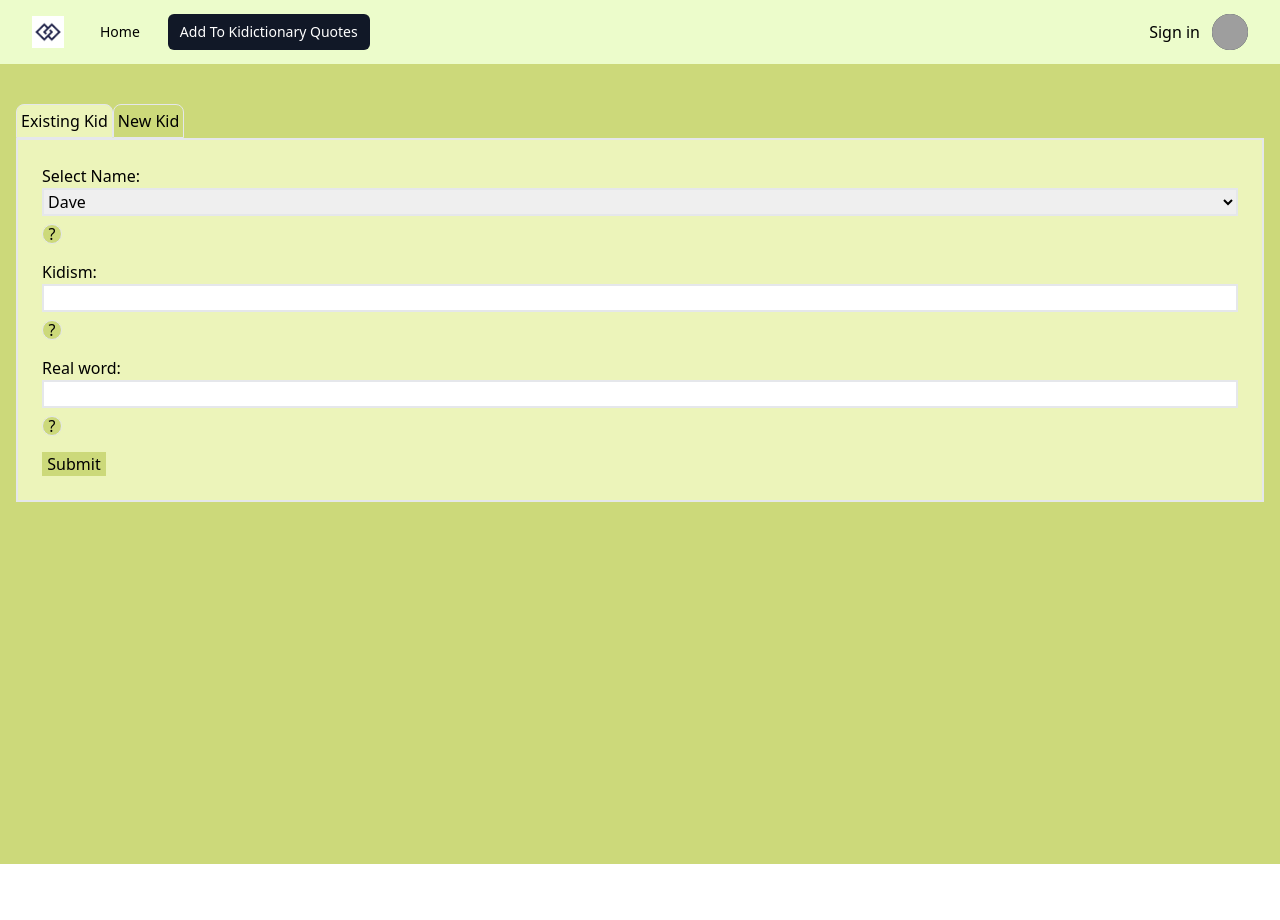
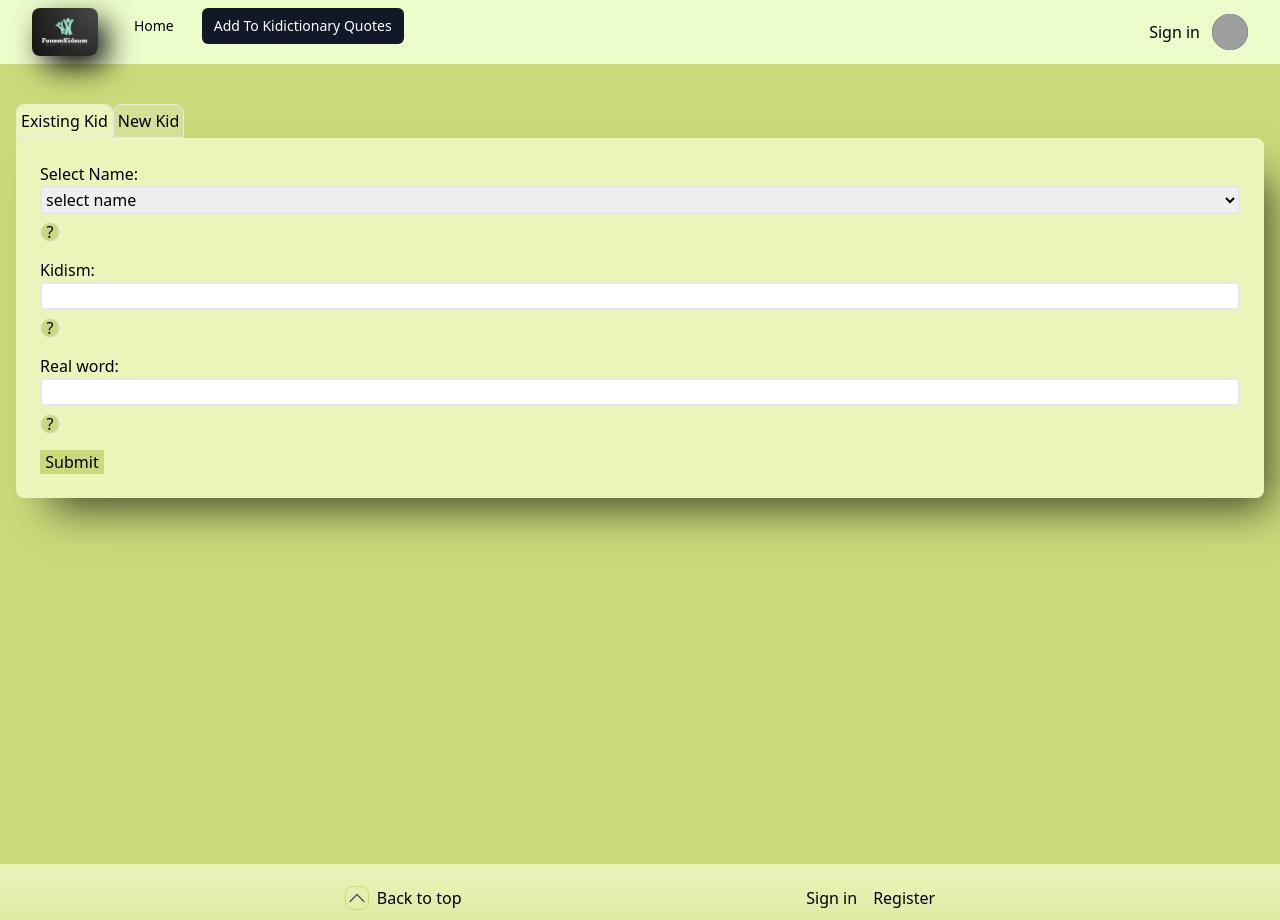
Before and after one commit to Gazdean/Funem-Kidsum-Lorem-Ipsum, a React (Vite) app: page /add-to-kidictionary-kuotes in a window 1280 px wide. Shown: the top 920 px of the page. Before the commit the page ends 864 px from the top, so only its background shows below. Built offline with nearby package versions, Linux system fonts and the light colour scheme; grey boxes are pictures that could not be loaded.

Commit message:
basic footer content and styling

```diff
--- a/package.json
+++ b/package.json
@@ -16,7 +16,8 @@
     "react": "^18.3.1",
     "react-dom": "^18.3.1",
     "react-hook-form": "^7.53.0",
-    "react-router-dom": "^6.26.1"
+    "react-router-dom": "^6.26.1",
+    "react-router-hash-link": "^2.4.3"
   },
   "devDependencies": {
     "@babel/preset-env": "^7.25.4",
--- a/src/App.jsx
+++ b/src/App.jsx
@@ -2,11 +2,13 @@ import './App.css'
 import Landing from './pages/Landing'
 import Navbar from './components/Navbar'
 import { Route, Routes } from 'react-router'
+
 import AddToKidictionaryKuotes from './pages/AddToKidictionaryKuotes'
 import SignIn from './pages/SIgnIn'
 import Profile from './pages/Profile'
-import SignUp from './pages/SignUp'
+import Register from './pages/Register'
 import GetPlaceholderText from './pages/GetPlaceholderText'
+import Footer from './components/footer'
 
 
 export default function App() {
@@ -19,9 +21,10 @@ export default function App() {
         <Route path='/add-to-kidictionary-kuotes' element={<AddToKidictionaryKuotes />}/>
         <Route path='/get-place-holder-text' element={<GetPlaceholderText />}/>
         <Route path='/sign-in' element={<SignIn />}/>
-        <Route path='/sign-up' element={<SignUp />}/>
+        <Route path='/register' element={<Register />}/>
         <Route path='/profile' element={<Profile />}/>
       </Routes>
+      <Footer />
     </div>
   )
 }
--- a/src/components/AddButton.jsx
+++ b/src/components/AddButton.jsx
@@ -1,9 +1,11 @@
 import React from 'react';
 
 export default function AddButton({ newPerson, setNewPerson, isNewPersonButton }) {
+  const buttonClass = newPerson === isNewPersonButton ? 'bg-second' : 'bg-third';
+
   return (
     <button
-      className={`bg-${newPerson === isNewPersonButton ? 'second' : 'third'} border p-1 rounded-t-lg w-auto`}
+      className={`${buttonClass} border p-1 rounded-t-lg w-auto`}
       onClick={() => setNewPerson(isNewPersonButton)}
       type="button"
     >
--- /dev/null
+++ b/src/components/Footer.jsx
@@ -0,0 +1,53 @@
+import React from "react";
+import { ChevronUpIcon } from "@heroicons/react/24/outline";
+
+import logo from "../assets/images/logo.png";
+import { HashLink } from "react-router-hash-link";
+import { NavLink } from "react-router-dom";
+
+export default function Footer() {
+  return (
+    <div
+      id="footer-container"
+      className="flex flex-col justify-center items-center bg-gradient-to-t from-main to-second h-28 md:h-40 w-[100vw]"
+    >
+      <div className="flex justify-evenly w-full items-center pb-3">
+        <div className="flex items-center">
+          <HashLink smooth to={"#top-of-page"}>
+            <ChevronUpIcon
+              aria-hidden="true"
+              className="back-to-top h-5 w-5 md:h-6 md:w-6 text-gray-600 cursor-pointer rounded-lg border border-main mr-2"
+            />
+          </HashLink>
+          <p className="text-xs md:text-base">Back to top</p>
+        </div>
+        <div>
+          <NavLink
+                    to={'/sign-in'}
+                   className="text-xs md:text-base mr-4"
+                  >
+                    Sign in
+          </NavLink>
+          <NavLink
+                    to={'/register'}
+                   className="text-xs md:text-base"
+                  >
+                    Register
+          </NavLink>
+        </div>
+      </div>
+
+      <div className="flex justify-center items-center w-full pb-2">
+        <img
+          alt="Your Company"
+          src={logo}
+          className="h-8 md:h-12 w-auto rounded-lg mr-5"
+        />
+        <p className="text-xs md:text-base">What kids say!!!</p>
+      </div>
+      <p id="copyright" className="text-xs md:text-base">
+        ©FunenKidismLoremIpson 2024
+      </p>
+    </div>
+  );
+}
--- a/src/components/Navbar.jsx
+++ b/src/components/Navbar.jsx
@@ -2,7 +2,7 @@ import React from 'react'
 import { Disclosure, DisclosureButton, DisclosurePanel, Menu, MenuButton, MenuItem, MenuItems } from '@headlessui/react'
 import { Bars3Icon, XMarkIcon } from '@heroicons/react/24/outline'
 import { NavLink } from 'react-router-dom'
-import logo from '../assets/images/placeholder-logo.png'
+import logo from '../assets/images/logo.png'
 
 const navigation = [
   { name: 'Home', href: '/' },
@@ -19,7 +19,7 @@ function activePage(isActive) {
 
 export default function Navbar() {
   return (
-    <Disclosure as="nav" className="bg-lime-100">
+    <Disclosure id='top-of-page' as="nav" className="bg-lime-100">
       <div className="mx-auto max-w-7xl px-2 sm:px-6 lg:px-8">
         <div className="relative flex h-16 items-center justify-between">
           <div className="absolute inset-y-0 left-0 flex items-center sm:hidden">
@@ -36,10 +36,10 @@ export default function Navbar() {
 
               {/* CHANGE FOR OWN LOGO */}
               <img
-                alt="Your Company"
-                src={logo}
-                className="h-8 w-auto"
-              />
+                    alt="Your Company"
+                    src={logo}
+                    className="h-8 md:h-12 w-auto rounded-lg shadow-[10px_12px_30px_-2px_black]"
+                />
 
             </div>
             <div className="hidden sm:ml-6 sm:block">
--- a/src/main.jsx
+++ b/src/main.jsx
@@ -5,10 +5,10 @@ import './index.css'
 import { BrowserRouter } from 'react-router-dom'
 
 createRoot(document.getElementById('root')).render(
-    <StrictMode>
+    // <StrictMode>
       <BrowserRouter>
         <App />
       </BrowserRouter>
-    </StrictMode>
+    // </StrictMode>
 
 )
--- a/src/pages/AddToKidictionaryKuotes.jsx
+++ b/src/pages/AddToKidictionaryKuotes.jsx
@@ -1,105 +1,264 @@
-import React, { useState } from 'react'
+import React, { useState, useEffect } from "react";
 
-import {useForm} from 'react-hook-form'
+import { useForm } from "react-hook-form";
 
-import { getTodaysDate } from '../../utilities.js'
+import { getTodaysDate } from "../../utilities.js";
 
-import kidsNames from '../temp-data/kidsNames.js'
-import AddButton from '../components/AddButton.jsx'
-import InfoButton from '../components/InfoButton.jsx'
-
+import kidsNames from "../temp-data/kidsNames.js";
+import AddButton from "../components/AddButton.jsx";
+import InfoButton from "../components/InfoButton.jsx";
 
 export default function AddToKidictionaryKuotes() {
-  const {register, handleSubmit, formState:{errors}} = useForm()
+  const {
+    register,
+    handleSubmit,
+    setValue,
+    formState: { errors },
+  } = useForm();
 
-  const [newPerson, setNewPerson] = useState(false)
-  const [showInfo, setShowInfo] = useState({showSelectNameInfo: false, showKidismInfo: false, showRealWordInfo: false, showFirstNameInfo: false, showDobInfo: false})
+  const [newPerson, setNewPerson] = useState(false);
+  const [showInfo, setShowInfo] = useState({
+    showSelectNameInfo: false,
+    showKidismInfo: false,
+    showRealWordInfo: false,
+    showFirstNameInfo: false,
+    showDobInfo: false,
+  });
 
+  useEffect(() => {
+    setValue("firstName", "");
+    setValue("selectedName", "");
+  }, [newPerson]);
 
   function handleShowInfo(e) {
-    const id = e.currentTarget.id
-    const capitalisedId = id.slice(0,1).toUpperCase() + id.slice(1)
-    const stateToSet = 'show' + capitalisedId
+    const id = e.currentTarget.id;
+    const capitalisedId = id.slice(0, 1).toUpperCase() + id.slice(1);
+    const stateToSet = "show" + capitalisedId;
     // set all states to false except current target state
-        setShowInfo((prevState)=>
-          Object.keys(prevState).reduce((acc, key) => {
-            if(stateToSet === key) {
-              acc[key] = !prevState[key]
-            }
-            else acc[key] = false;
-            return acc;
-          }, {})
-        );
+    setShowInfo((prevState) =>
+      Object.keys(prevState).reduce((acc, key) => {
+        if (stateToSet === key) {
+          acc[key] = !prevState[key];
+        } else acc[key] = false;
+        return acc;
+      }, {})
+    );
   }
 
   function checkDateIsBeforeNow(value) {
-    return value === "" || new Date(value) < new Date() || "Date must be before today"
+    return (
+      value === "" ||
+      new Date(value) < new Date() ||
+      "Date must be before today"
+    );
   }
 
-  function onSubmit() {
-    console.log('yolo')
+  function onSubmit(data) {
+    //check if kid exists already
+    console.log(data);
+    // check if kidism is in the kids kidictionary
   }
 
   return (
-
-    <div id='add-kidsms-page' className='bg-main h-[100vh] pt-6'>
-      <div id='form-container' className='m-4'>
-        <div id='add-buttons-container' className='flex justify-start'>
-          <AddButton newPerson={newPerson} setNewPerson={setNewPerson} isNewPersonButton={false} />
-          <AddButton newPerson={newPerson} setNewPerson={setNewPerson} isNewPersonButton={true} />
+    <div id="add-kidsms-page" className="bg-main h-[100vh] pt-6">
+      <div id="form-container" className="m-4">
+        <div id="add-buttons-container" className="flex justify-start">
+          <AddButton
+            newPerson={newPerson}
+            setNewPerson={setNewPerson}
+            isNewPersonButton={false}
+          />
+          <AddButton
+            newPerson={newPerson}
+            setNewPerson={setNewPerson}
+            isNewPersonButton={true}
+          />
         </div>
-        <form id='form' className='border-2 p-4 bg-second flex flex-col' onSubmit={handleSubmit(onSubmit)}>
-          {newPerson ?
+        <form
+          id="form"
+          className=" p-4 bg-second flex flex-col shadow-[20px_25px_40px_-15px_#414529] rounded-tr-lg rounded-br-lg rounded-bl-lg"
+          onSubmit={handleSubmit(onSubmit)}
+        >
+          {newPerson ? (
             <>
-              <div id='first-name-input-container' className='p-2 flex flex-col justify-start'>
-                <label htmlFor="first-name-input" className=''>First name:</label>
-                <input id='first-name-input' className='border-2 pl-1 pr-1' type='text' name='firstName' {...register('firstName', {required:true})}></input>
-                {errors.firstName?.type==="required"&&<p tabIndex="0" className="error-message">A first name is required</p>}
-                <InfoButton buttonName={'firstName'} handleShowInfo={handleShowInfo} showInfo={showInfo} infoState={'showFirstNameInfo'}/>
-                <p hidden={!showInfo.showFirstNameInfo}>Enables you to select who's kidisms you want in your placeholder text<br/>*Required</p>
+              <div
+                id="first-name-input-container"
+                className="p-2 flex flex-col justify-start"
+              >
+                <label htmlFor="first-name-input" className="">
+                  First name:
+                </label>
+                <input
+                  id="first-name-input"
+                  className="border-2 pl-1 pr-1"
+                  type="text"
+                  name="firstName"
+                  {...register("firstName", { required: true })}
+                ></input>
+                {errors.firstName?.type === "required" && (
+                  <p tabIndex="0" className="error-message">
+                    A first name is required
+                  </p>
+                )}
+                <InfoButton
+                  buttonName={"firstName"}
+                  handleShowInfo={handleShowInfo}
+                  showInfo={showInfo}
+                  infoState={"showFirstNameInfo"}
+                />
+                <p hidden={!showInfo.showFirstNameInfo}>
+                  Enables you to select who's kidisms you want in your
+                  placeholder text
+                  <br />
+                  *Required
+                </p>
               </div>
 
-              <div id='select-dob-container' className='p-2 flex flex-col justify-start'>
-                <label htmlFor="select-dob" className=''>DOB:</label>
-                <input id='select-dob' className='border-2 pl-1 pr-1' type='date' max={getTodaysDate()} name='dateOfBirth' {...register('dateOfBirth', {validate: checkDateIsBeforeNow})}></input>
-                {errors.dateOfBirth?.type==="validate"&&<p tabIndex="0" className="">The date should be before todays date</p>}
-                <InfoButton buttonName={'dob'} handleShowInfo={handleShowInfo} showInfo={showInfo} infoState={'showDobInfo'}/>
-                <p hidden={!showInfo.showDobInfo}>Enables you to see at what age your kids said this<br/>*Not required</p>
+              <div
+                id="select-dob-container"
+                className="p-2 flex flex-col justify-start"
+              >
+                <label htmlFor="select-dob" className="">
+                  DOB:
+                </label>
+                <input
+                  id="select-dob"
+                  className="border-2 pl-1 pr-1"
+                  type="date"
+                  max={getTodaysDate()}
+                  name="dateOfBirth"
+                  {...register("dateOfBirth", {
+                    validate: checkDateIsBeforeNow,
+                  })}
+                ></input>
+                {errors.dateOfBirth?.type === "validate" && (
+                  <p tabIndex="0" className="">
+                    The date should be before todays date
+                  </p>
+                )}
+                <InfoButton
+                  buttonName={"dob"}
+                  handleShowInfo={handleShowInfo}
+                  showInfo={showInfo}
+                  infoState={"showDobInfo"}
+                />
+                <p hidden={!showInfo.showDobInfo}>
+                  Enables you to see at what age your kids said this
+                  <br />
+                  *Not required
+                </p>
               </div>
             </>
-            :
-            <div id='select-name-conatiner' className='p-2 flex flex-col justify-start'>
-              <label htmlFor="select-name" className=''>Select Name:</label>
-              <select id="select-name" className='border-2' type='text' name='firstName' {...register('selectedName', {required:true})}>
+          ) : (
+            <div
+              id="select-name-conatiner"
+              className="p-2 flex flex-col justify-start"
+            >
+              <label htmlFor="select-name" className="">
+                Select Name:
+              </label>
+              <select
+                id="select-name"
+                className="border-2"
+                type="text"
+                defaultValue=""
+                name="selectedName"
+                {...register("selectedName", { required: true })}
+              >
+                <option value="" disabled>
+                  select name
+                </option>
                 {kidsNames.map((name, index) => (
-                  <option key={name+index}>{name}</option>)
-                )}
+                  <option key={name + index}>{name}</option>
+                ))}
               </select>
-              {errors.selectedName?.type==="required"&&<p tabIndex="0" className="error-message">Please select a name</p>}
-              <InfoButton buttonName={'selectName'} handleShowInfo={handleShowInfo} showInfo={showInfo} infoState={'showSelectNameInfo'}/>
-                <p hidden={!showInfo.showSelectNameInfo}>Select which kid said the kidism<br/>*Required</p>
+              {errors.selectedName?.type === "required" && (
+                <p tabIndex="0" className="error-message">
+                  Please select a name
+                </p>
+              )}
+              <InfoButton
+                buttonName={"selectName"}
+                handleShowInfo={handleShowInfo}
+                showInfo={showInfo}
+                infoState={"showSelectNameInfo"}
+              />
+              <p hidden={!showInfo.showSelectNameInfo}>
+                Select which kid said the kidism
+                <br />
+                *Required
+              </p>
             </div>
-          }
-          <div id='new-kidism-container' className='p-2 flex flex-col justify-start'>
-            <label htmlFor="new-kidism-input" className=''>Kidism:</label>
-            <input id='new-kidism-input' className='border-2' type='text' name='newKidism' {...register('newKidism', {required:true})}></input>
-            {errors.newKidism?.type==="required"&&<p tabIndex="0" className="error-message">Please enter a kidism</p>}
-            <InfoButton buttonName={'Kidism'} handleShowInfo={handleShowInfo} showInfo={showInfo} infoState={'showKidismInfo'}/>
-            <p hidden={!showInfo.showKidismInfo}>Enter the word your kid says incorrectly<br/>*Required</p>
+          )}
+          <div
+            id="new-kidism-container"
+            className="p-2 flex flex-col justify-start"
+          >
+            <label htmlFor="new-kidism-input" className="">
+              Kidism:
+            </label>
+            <input
+              id="new-kidism-input"
+              className="border-2"
+              type="text"
+              name="newKidism"
+              {...register("newKidism", { required: true })}
+            ></input>
+            {errors.newKidism?.type === "required" && (
+              <p tabIndex="0" className="error-message">
+                Please enter a kidism
+              </p>
+            )}
+            <InfoButton
+              buttonName={"Kidism"}
+              handleShowInfo={handleShowInfo}
+              showInfo={showInfo}
+              infoState={"showKidismInfo"}
+            />
+            <p hidden={!showInfo.showKidismInfo}>
+              Enter the word your kid says incorrectly
+              <br />
+              *Required
+            </p>
           </div>
 
-          <div id='real-word-container' className='p-2 flex flex-col justify-start'>
-            <label htmlFor="real-word-input" className=''>Real word:</label>
-            <input id='real-word-input' className='border-2' type='text' name='realWord' {...register('realWord', {required:true})}></input>
-            {errors.realWord?.type==="required"&&<p tabIndex="0" className="error-message">Please enter the word they are trying to say</p>}
-            <InfoButton buttonName={'realWord'} handleShowInfo={handleShowInfo} showInfo={showInfo} infoState={'showRealWordInfo'}/>
-            <p hidden={!showInfo.showRealWordInfo}>Enter the word your kid is trying to say<br/>*Required</p>
+          <div
+            id="real-word-container"
+            className="p-2 flex flex-col justify-start"
+          >
+            <label htmlFor="real-word-input" className="">
+              Real word:
+            </label>
+            <input
+              id="real-word-input"
+              className="border-2"
+              type="text"
+              name="realWord"
+              {...register("realWord", { required: true })}
+            ></input>
+            {errors.realWord?.type === "required" && (
+              <p tabIndex="0" className="error-message">
+                Please enter the word they are trying to say
+              </p>
+            )}
+            <InfoButton
+              buttonName={"realWord"}
+              handleShowInfo={handleShowInfo}
+              showInfo={showInfo}
+              infoState={"showRealWordInfo"}
+            />
+            <p hidden={!showInfo.showRealWordInfo}>
+              Enter the word your kid is trying to say
+              <br />
+              *Required
+            </p>
           </div>
 
-          <button className='submit-button bg-main w-16 m-2' type='submit' >Submit</button>
-
+          <button className="submit-button bg-main w-16 m-2" type="submit">
+            Submit
+          </button>
         </form>
       </div>
     </div>
-  )
+  );
 }
--- a/src/pages/GetPlaceholderText.jsx
+++ b/src/pages/GetPlaceholderText.jsx
@@ -39,7 +39,7 @@ export default function GetPlaceholderText() {
     },[numWords, numParagraphs, loremIpsum, incKuotes])
 
     return (
-        <div className='flex flex-col h-[93vh] pt-6 items-center'>
+        <div id='placeholder-text-page' className='flex flex-col h-[93vh] pt-6 pb-10 items-center bg-main'>
 
             <div id='placeholder-choices'>
                 <div id='num-paragraphs-container' className='flex justify-center mb-4'>
@@ -93,12 +93,12 @@ export default function GetPlaceholderText() {
                 </label>
             </div>
 
-            <div id='placeholder-result-container' className='result flex flex-col h-[93vh] w-[90vw] lg:w-[600px] m-4 border-2 border-second p-4'>
+            <div id='placeholder-result-container' className='result flex flex-col h-[93vh] w-[90vw] lg:w-[600px] m-4 bg-second p-4 rounded-lg shadow-[20px_25px_40px_-15px_#414529]'>
                 <button className='flex justify-end items-center mb-4' onClick={()=>{copyToClipboard()}}>
                     <p className='mr-2 text-xs bg-second rounded-lg p-1' hidden={hideCopied}>copied to clipboard</p>
                     <DocumentDuplicateIcon
                         aria-hidden="true"
-                        className="h-8 w-8 text-gray-600 cursor-pointer rounded-lg m bg-second"
+                        className="h-8 w-8 text-gray-600 cursor-pointer rounded-lg border border-main"
                     />
                 </button>
                 <div ref={textRef} id='complete-placeholder-text'>
--- a/src/pages/Landing.jsx
+++ b/src/pages/Landing.jsx
@@ -3,7 +3,7 @@ import { NavLink } from 'react-router-dom'
 
 export default function Landing() {
   return (
-    <div className='app columns-1 bg-main min-h-screen w-full overflow-hidden border-r text-center flex flex-col items-center'>
+    <div className='app columns-1 bg-main min-h-[83vh] w-full overflow-hidden border-r text-center flex flex-col items-center'>
       <h1 className='text-3xl sm:text-5xl pt-2 ml-3 mr-3'>Funem Kidsum Lorem Ipsum</h1>
       <div className='app-intro bg-second m-6 p-5 rounded-3xl shadow-[20px_25px_40px_-15px_#414529] text-start max-w-2xl flex flex-col justify-center content-center'>
         <p>Everyone knows place holder text can be just plain boring</p>
@@ -15,7 +15,7 @@ export default function Landing() {
         <NavLink  to={'/sign-in'}>
           <button className='sign-button bg-[#7ca17e] text-black p-1.5 pr-3.5 pl-3.5 mr-3 rounded-lg shadow-[20px_25px_40px_-15px_#414529]' >Sign in</button>
         </NavLink>
-        <NavLink  to={'/sign-up'}>
+        <NavLink  to={'/register'}>
           <button className='sign-button bg-[#7ca17e] text-black p-1.5 pr-3.5 pl-3.5 ml-3 rounded-lg shadow-[20px_25px_40px_-15px_#414529]' >Sign up</button>
         </NavLink>
       </div>
--- /dev/null
+++ b/src/pages/Register.jsx
@@ -0,0 +1,7 @@
+import React from 'react'
+
+export default function Register() {
+  return (
+    <div>Register</div>
+  )
+}
--- a/tailwind.config.js
+++ b/tailwind.config.js
@@ -9,7 +9,7 @@ export default {
       colors :{
         main: '#ccd97a',
         second: '#ecf4ba',
-        third: '#bac286'
+        third: '#d6e095'
       }
     },
   },
```
Also changed, not shown: src/pages/SignUp.jsx (deleted, +0 -7 lines), src/assets/images/logo.png (added), 1 other file (tests, documents, lock files or other folders).
